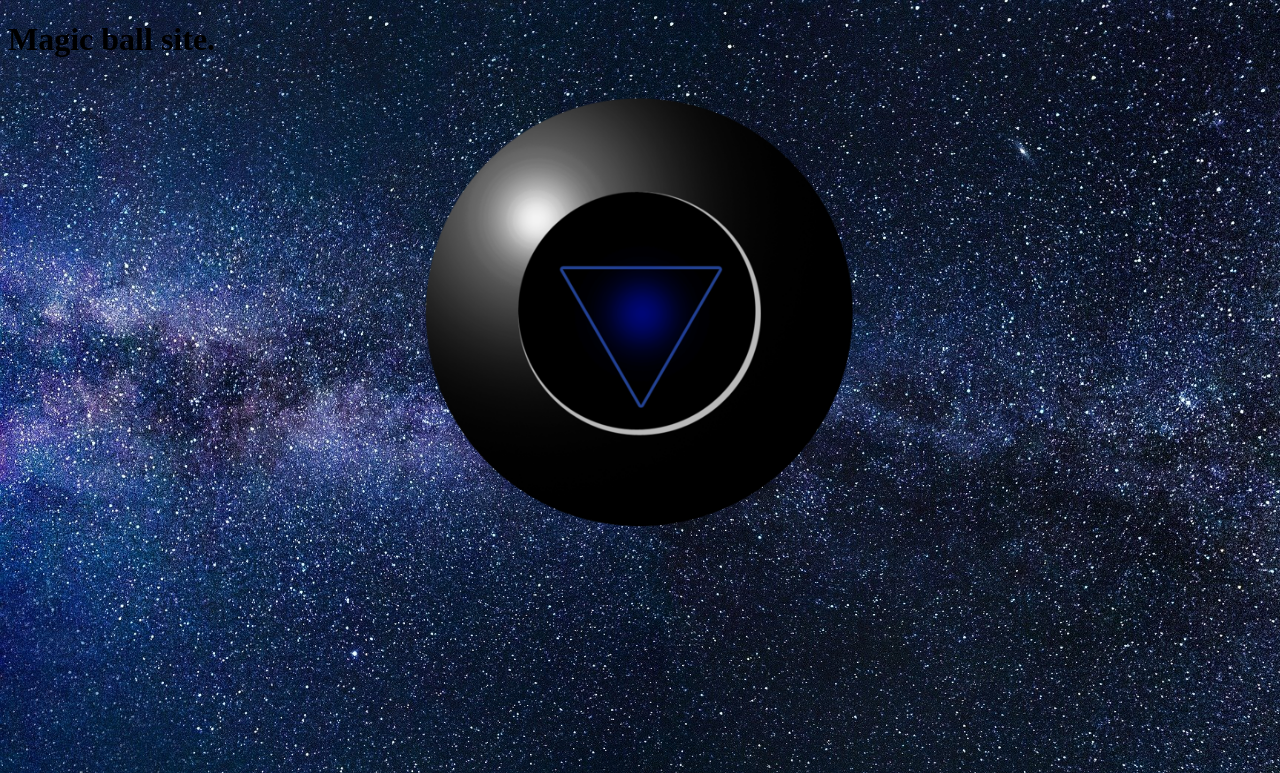
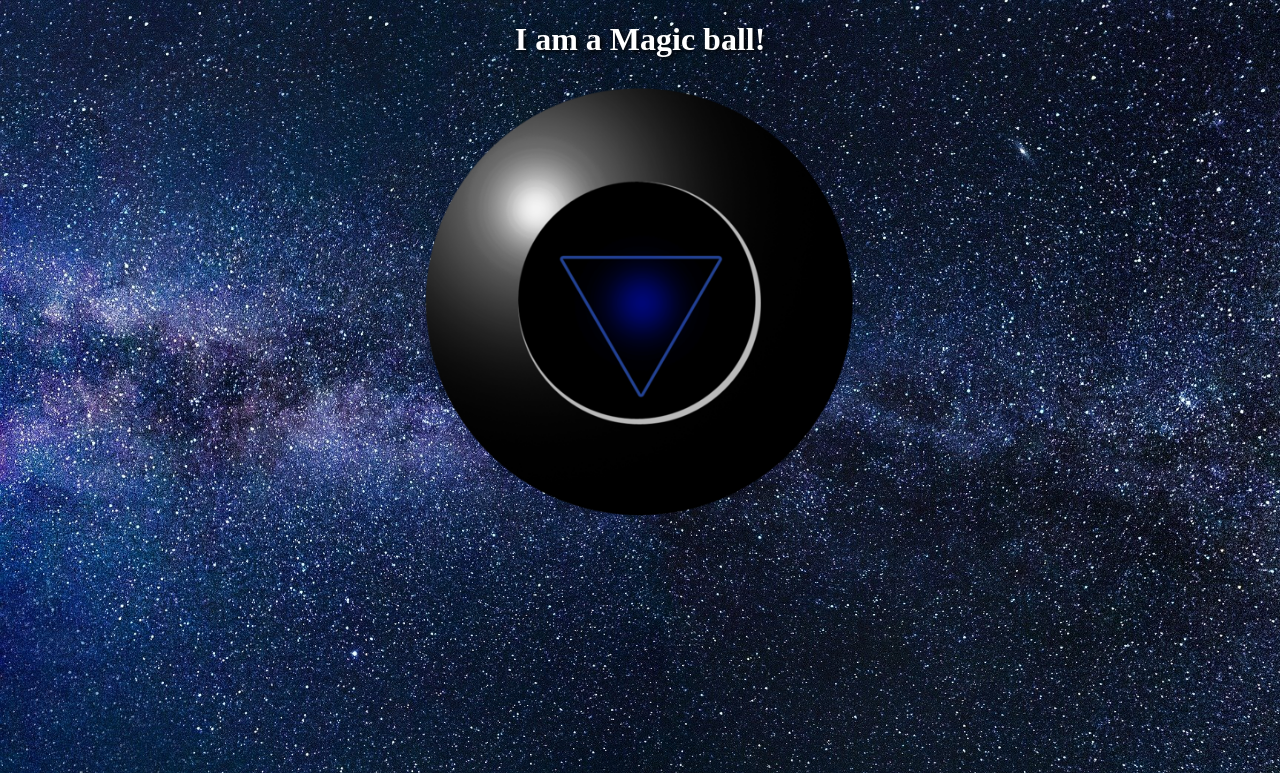
Before and after one commit to Lisonechka/hackaton2, a Flask app: page / in a window 1280 px wide. Shown: the top 773 px of the page. Run offline with Flask 2, Linux system fonts and the light colour scheme.

Commit message:
structure

```diff
--- a/app.py
+++ /dev/null
@@ -1,14 +0,0 @@
-import flask
-from flask import render_template
-
-
-app = flask.Flask(__name__)
-
-
-@app.route('/')
-def index():
-    return render_template("home.html")
-
-
-if __name__ == "__main__":
-    app.run(debug=True, port=8080)
--- /dev/null
+++ b/app/config.py
@@ -0,0 +1,2 @@
+# class Config:
+#     SECRET_KEY = "B&E)H@McQeThWmZq"
--- /dev/null
+++ b/app/forms.py
@@ -0,0 +1,6 @@
+# import flask_wtf
+# import wtforms
+#
+#
+# class Form(flask_wtf.FlaskForm):
+#     question = wtforms.StringField("Question", [wtforms.validators.Length(min=4, max=180)])
--- /dev/null
+++ b/app/routes.py
@@ -0,0 +1,7 @@
+import flask
+from app import app
+
+
+@app.route('/')
+def index():
+    return flask.render_template("home.html")
--- a/static/styles.css
+++ b/app/static/styles.css
@@ -12,3 +12,9 @@ body {
  background-attachment: fixed;
  background-size: cover;
 }
+
+h1 {
+  color: white;
+  text-align: center;
+  text-shadow: 2px 2px 4px #000000;
+}
--- a/templates/home.html
+++ b/app/templates/home.html
@@ -6,10 +6,9 @@
     <title>Magic ball</title>
   </head>
   <body>
-    <h1>
-      <centre> Magic ball site.</centre>
-      <p></p>
+    <h1>I am a Magic ball!</h1>
       <img src="static\magic_ball.png" alt="Magic ball">
-    </h1>
+
+
   </body>
 </html>
--- /dev/null
+++ b/wsgi.py
@@ -0,0 +1,4 @@
+from app import app
+
+if __name__ == "__main__":  # Protect this code to be ran if he is imported
+    app.run(port=8080, debug=True)
```
Also changed, not shown: app/__init__.py (added, +8 -0 lines), app/static/magic_ball.png (renamed from static/magic_ball.png), app/static/universe.jpg (renamed from static/universe.jpg).
